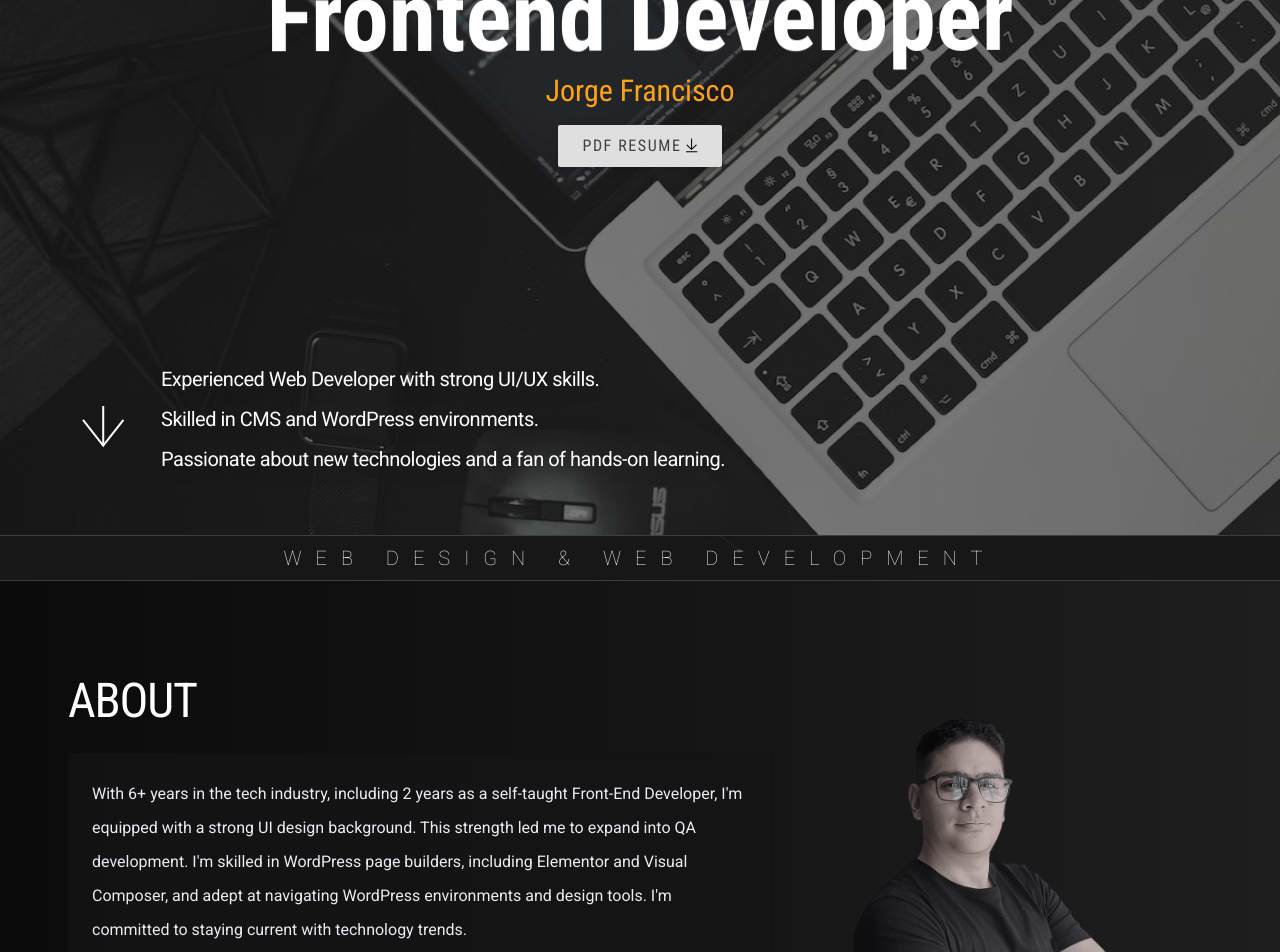
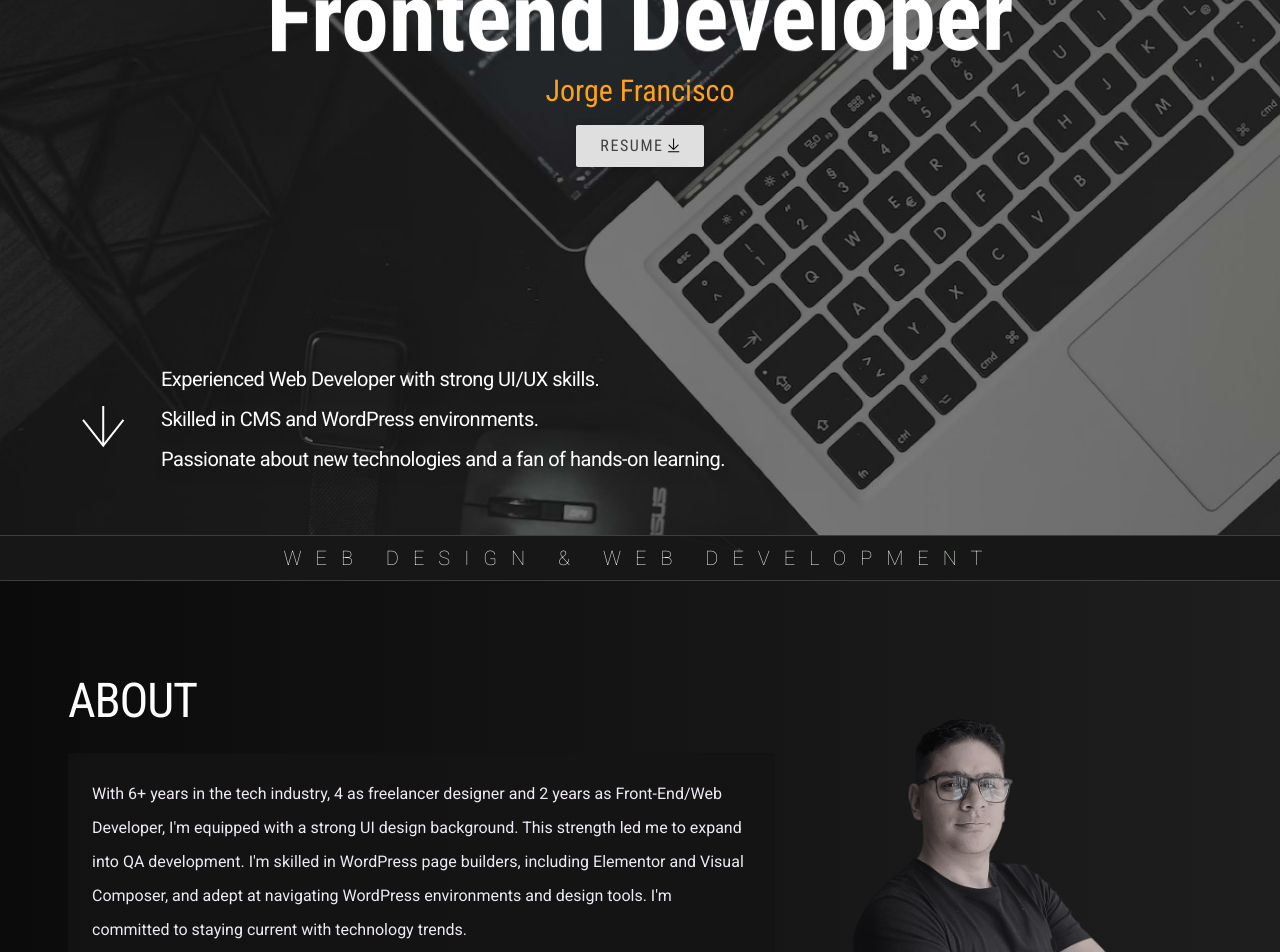
Before and after one commit to jor-g-r/portfolio-Jorge-Rondon, a Next.js app in the folder portfolio/: page / in a window 1280 px wide. Shown: the part 240-1192 px from the top of the page. Built offline with nearby package versions, Linux system fonts and the light colour scheme.

Commit message:
Feedback corrections

```diff
--- a/portfolio/src/app/components/About.tsx
+++ b/portfolio/src/app/components/About.tsx
@@ -21,7 +21,7 @@ export default function About () {
                             <div className="description max-h-72 mt-7 mb-4 flex flex-col gap-6 p-6 overflow-y-scroll
                                           bg-dark-950 shadow-inner bg-opacity-80 text-white-100 leading-[34px]">
                                 <p>
-                                With 6+ years in the tech industry, including 2 years as a self-taught Front-End Developer,
+                                With 6+ years in the tech industry, 4 as freelancer designer and 2 years as Front-End/Web Developer,
                                 I&apos;m equipped with a strong UI design background. This strength led me to expand into QA development.
                                 I&apos;m skilled in WordPress page builders, including Elementor and Visual Composer, and adept at navigating
                                 WordPress environments and design tools. I&apos;m committed to staying current with technology trends.
--- a/portfolio/src/app/components/Certifications.tsx
+++ b/portfolio/src/app/components/Certifications.tsx
@@ -39,7 +39,7 @@ const Certification:React.FC<CertificationProps> = ({CourseName, logo, siteUrl,
 
                                 <motion.div className="col-span-1 pt-1"
 
-                                    whileHover={{scale:1.025}}
+                                    whileHover={{scale:1.05}}
                                     whileTap={{scale: 0.95}}
                                     transition={{duration: .5}}
                                 >
--- a/portfolio/src/app/components/Experience.tsx
+++ b/portfolio/src/app/components/Experience.tsx
@@ -40,12 +40,14 @@ const WorkDetails:React.FC<WorkDetailsProps> = ({company, logo, siteUrl, positio
                         className="border-solid border border-white-100 hover:border-primary-700 hover:border-opacity-70 py-5 lg:py-6 px-4 lg:px-7">
 
                                <div className="flex gap-4 pb-3 items-center">
-                                  <a className="" href={siteUrl} target='_blank'>
+                                  <motion.a className="" href={siteUrl} target='_blank'
+                                  whileHover={{scale:1.1}}
+                                  >
                                     <Image className='rounded-md w-auto max-h-[67px] lg:max-h-[52px]'
                                            height={72}
                                            src={logo}
                                            alt="company logo"/>
-                                  </a>
+                                  </motion.a>
 
                                   <div className="text-2xl">
                                     <h3 className="font-bold text-base md:text-lg">{company}</h3>
--- a/portfolio/src/app/components/Hero.tsx
+++ b/portfolio/src/app/components/Hero.tsx
@@ -52,7 +52,7 @@ export default function Hero () {
 
                         <a target='_blank' href="https://drive.google.com/file/d/1l5Io-dBY-p2khBxIn2LZPz-0vqjhj6SX/view" className="ui-btn mx-auto rounded-sm w-fit" id="resume">
                             <span className='flex items-center gap-1 condensed font-light uppercase '>
-                                PDF Resume
+                                Resume
                                 <IconDownload/>
                             </span>
                         </a>
```
